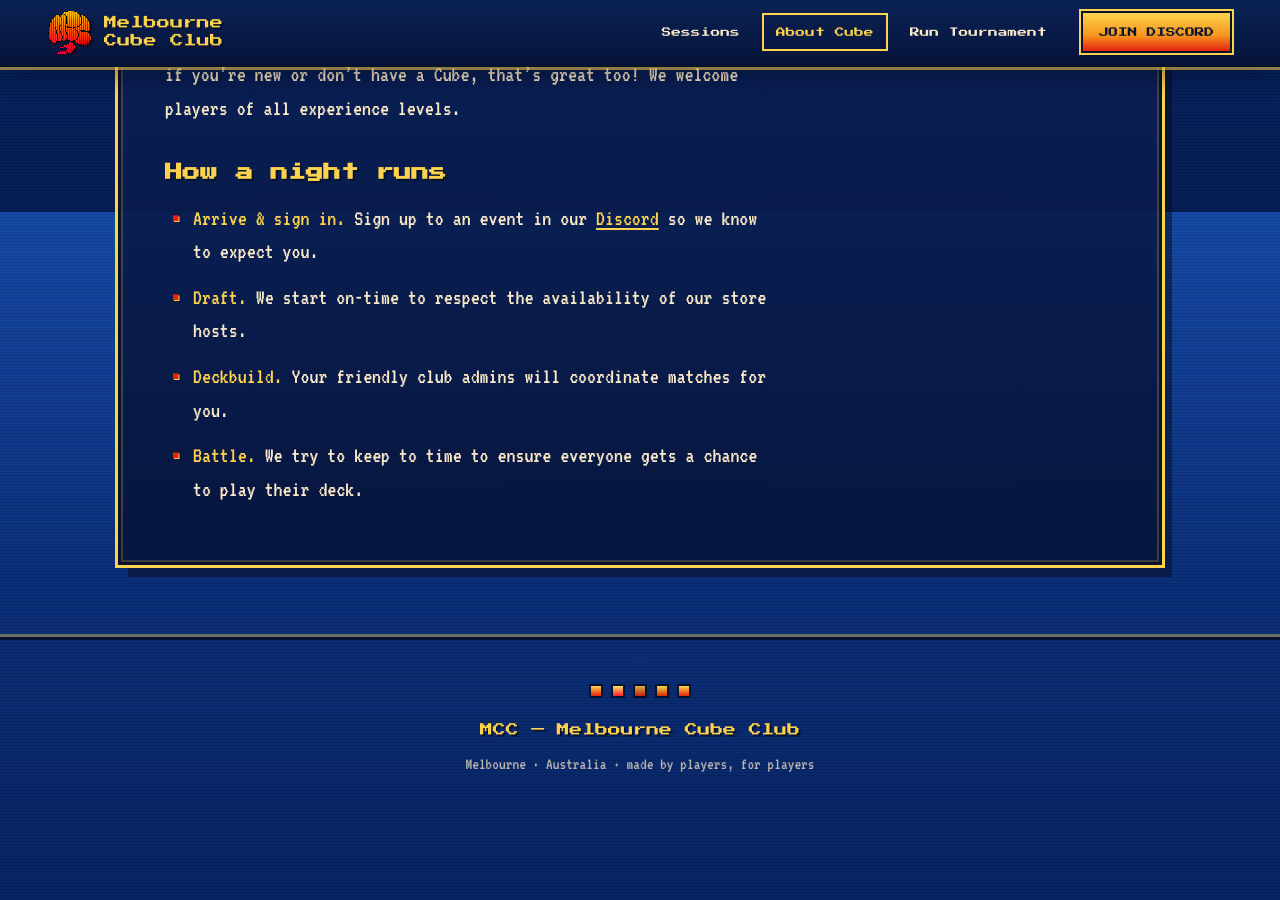
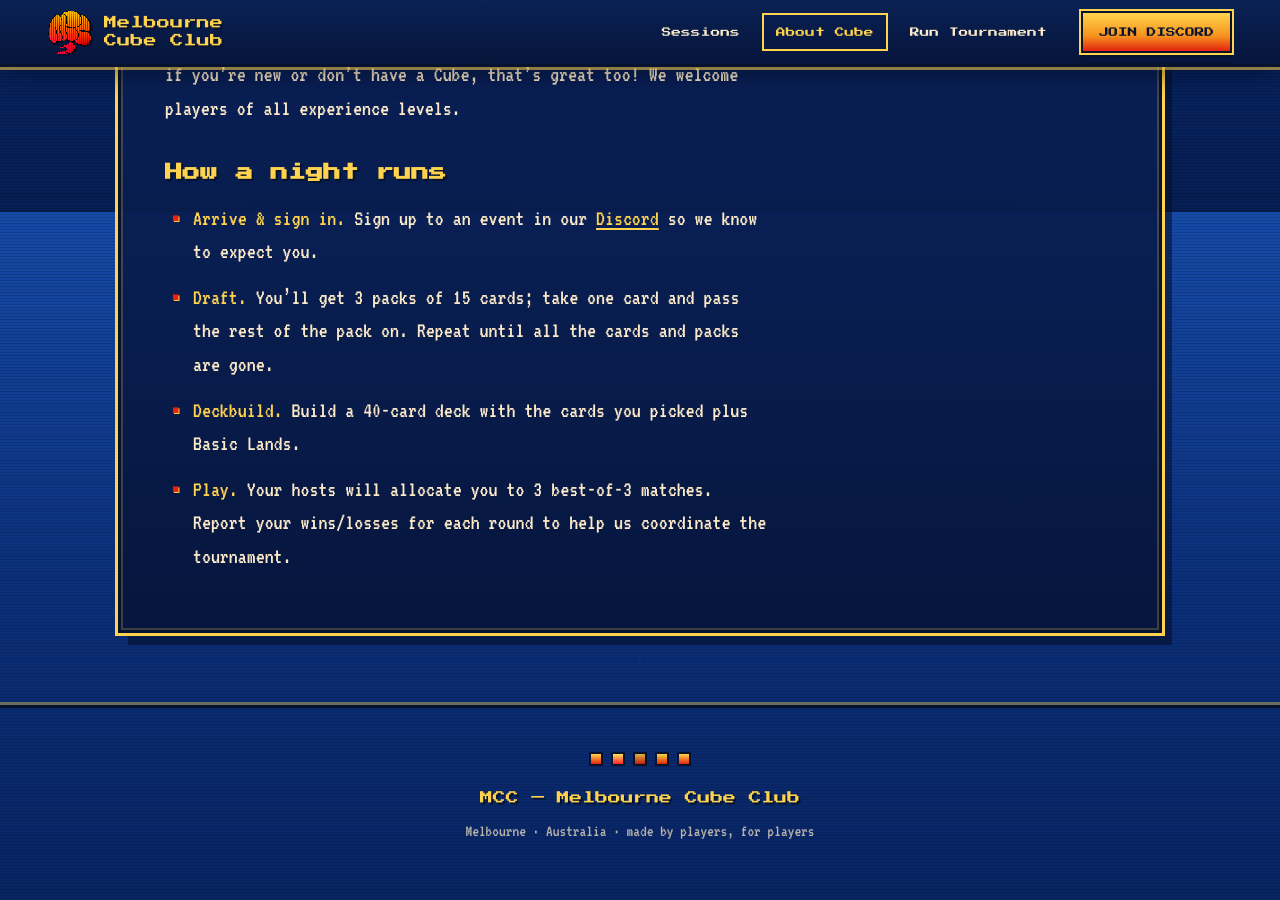
Before and after one commit to damiante/melbourne-cube-club-site, a Jekyll site: the page built from about.md, in a window 1280 px wide and 900 px high, scrolled down 688 px. Built offline with Jekyll 4.4.1, drawn with Linux system fonts in a browser that asks for light colours.

Commit message:
Wrote CLAUDE.md, changed copy about how events run, rewrote README

```diff
--- a/about.md
+++ b/about.md
@@ -33,6 +33,6 @@ players of all experience levels.
 
 - **Arrive & sign in.** Sign up to an event in our [Discord]({{ site.discord_url }})
   so we know to expect you.
-- **Draft.** We start on-time to respect the availability of our store hosts.
-- **Deckbuild.** Your friendly club admins will coordinate matches for you.
-- **Battle.** We try to keep to time to ensure everyone gets a chance to play their deck.
+- **Draft.** You'll get 3 packs of 15 cards; take one card and pass the rest of the pack on. Repeat until all the cards and packs are gone.
+- **Deckbuild.** Build a 40-card deck with the cards you picked plus Basic Lands.
+- **Play.** Your hosts will allocate you to 3 best-of-3 matches. Report your wins/losses for each round to help us coordinate the tournament.
```
Also changed, not shown: CLAUDE.md (added, +48 -0 lines), README.md.
